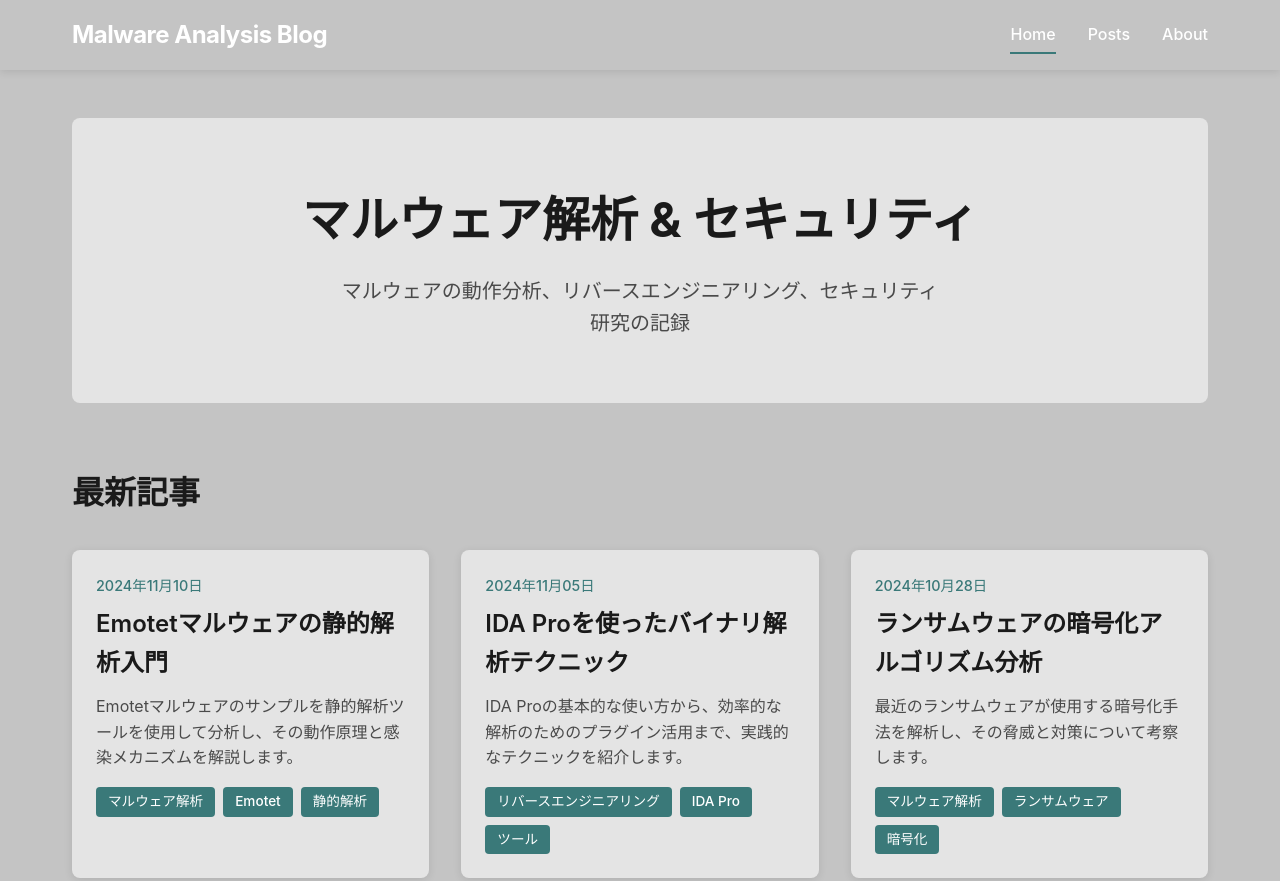
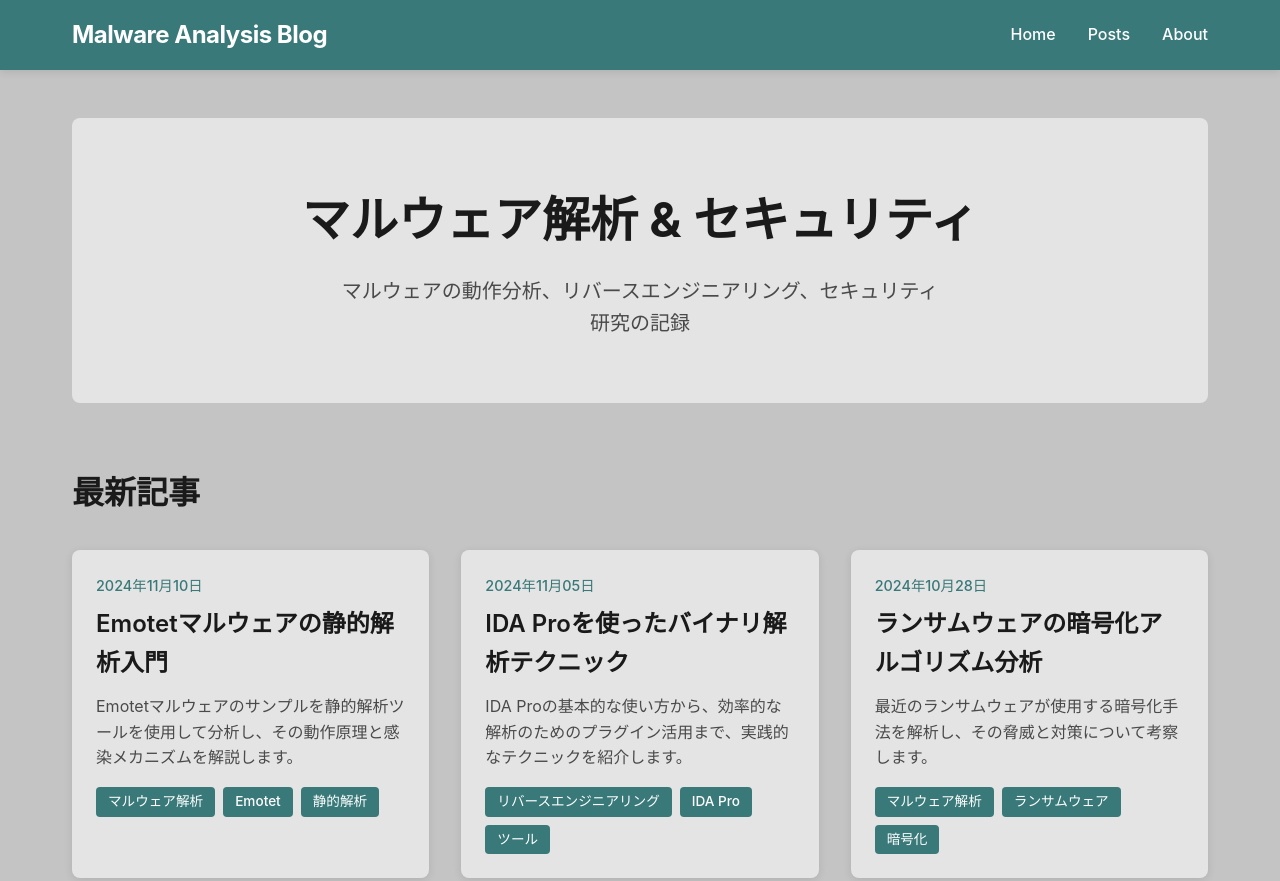
Before and after one commit to Nis6174/Nis6174.github.io, a plain HTML site: page index.html in a window 1280 px wide. Shown: the top 881 px of the page. Drawn offline with Linux system fonts and the light colour scheme.

```diff
--- a/assets/css/style.css
+++ b/assets/css/style.css
@@ -27,7 +27,7 @@
 
 /* ===== ヘッダー & ナビゲーション ===== */
 .header {
-    background-color: var(--color-bg-main);
+    background-color: var(--color-sub-bg);
     box-shadow: var(--shadow);
     position: sticky;
     top: 0;
@@ -388,5 +388,4 @@
 
 .mb-2 {
     margin-bottom: 2rem;
-
 }
```
